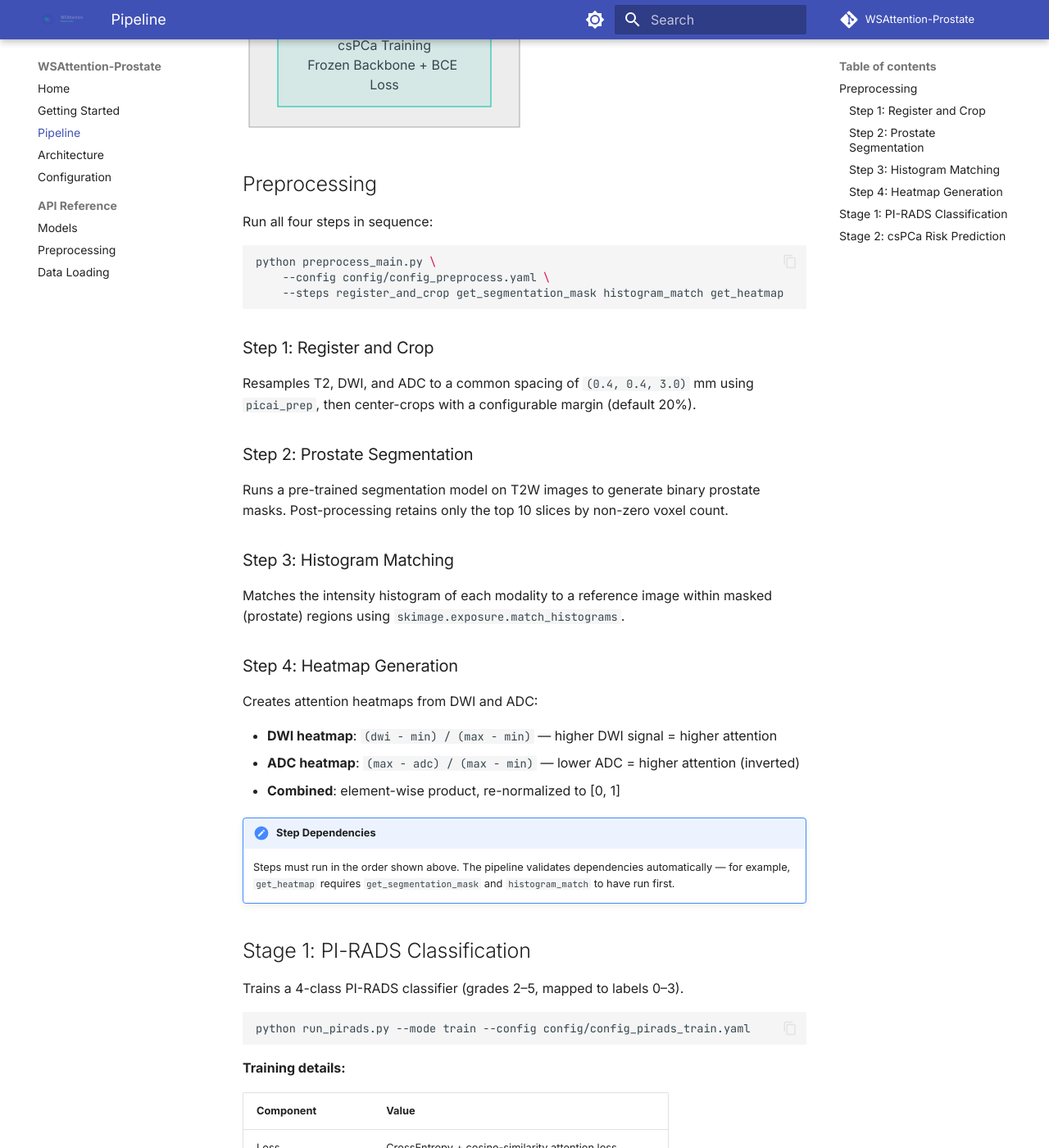
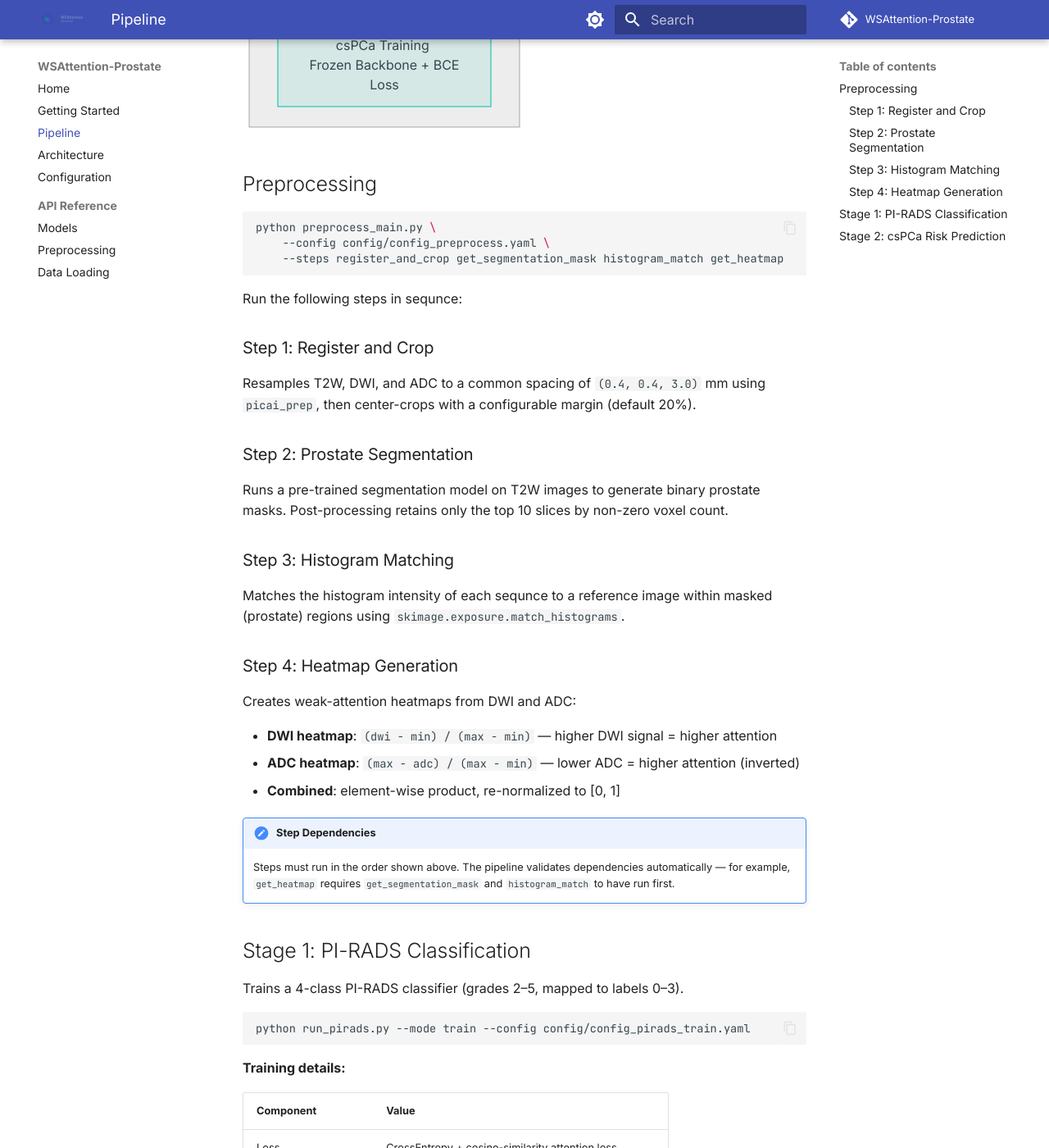
Before and after one commit to anirudhbalaraman/WSAttention-Prostate, an MkDocs documentation site: the page built from docs/pipeline.md, in a window 1280 px wide and 1400 px high, scrolled down 944 px. Shown: the whole window at 82% size. Built offline with MkDocs 1.6.1 and Material for MkDocs 9.7.7, drawn with Linux system fonts in a browser that asks for light colours; comment, search, counter and statistics services are not loaded.

Commit message:
Fix typos and enhance clarity in pipeline.md
Correct typos and improve clarity in the pipeline documentation.

````diff
--- a/docs/pipeline.md
+++ b/docs/pipeline.md
@@ -23,18 +23,17 @@
 ```
 
 ## Preprocessing
-
-Run all four steps in sequence:
-
 ```bash
 python preprocess_main.py \
     --config config/config_preprocess.yaml \
     --steps register_and_crop get_segmentation_mask histogram_match get_heatmap
 ```
 
+Run the following steps in sequnce:
+
 ### Step 1: Register and Crop
 
-Resamples T2, DWI, and ADC to a common spacing of `(0.4, 0.4, 3.0)` mm using `picai_prep`, then center-crops with a configurable margin (default 20%).
+Resamples T2W, DWI, and ADC to a common spacing of `(0.4, 0.4, 3.0)` mm using `picai_prep`, then center-crops with a configurable margin (default 20%).
 
 ### Step 2: Prostate Segmentation
 
@@ -42,11 +41,11 @@
 
 ### Step 3: Histogram Matching
 
-Matches the intensity histogram of each modality to a reference image within masked (prostate) regions using `skimage.exposure.match_histograms`.
+Matches the histogram intensity of each sequnce to a reference image within masked (prostate) regions using `skimage.exposure.match_histograms`.
 
 ### Step 4: Heatmap Generation
 
-Creates attention heatmaps from DWI and ADC:
+Creates weak-attention heatmaps from DWI and ADC:
 
 - **DWI heatmap**: `(dwi - min) / (max - min)` — higher DWI signal = higher attention
 - **ADC heatmap**: `(max - adc) / (max - min)` — lower ADC = higher attention (inverted)
````
Also changed, not shown: other parts of docs/pipeline.md (+2 -2 lines).
